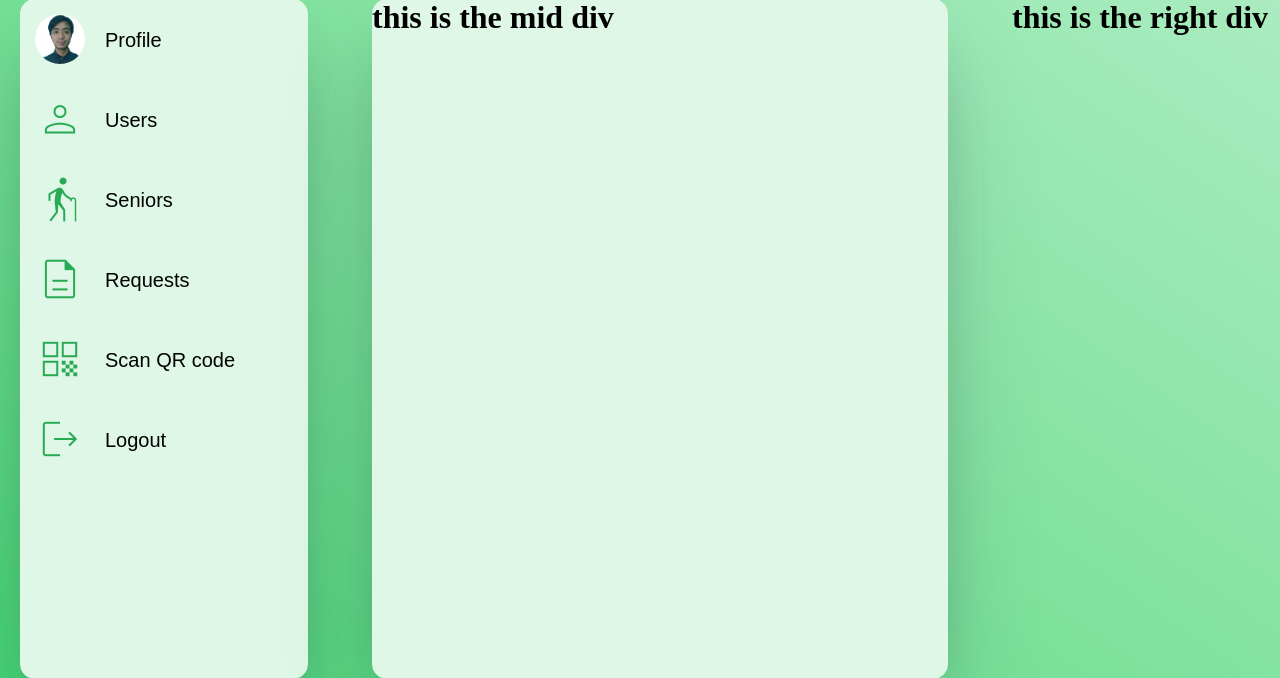
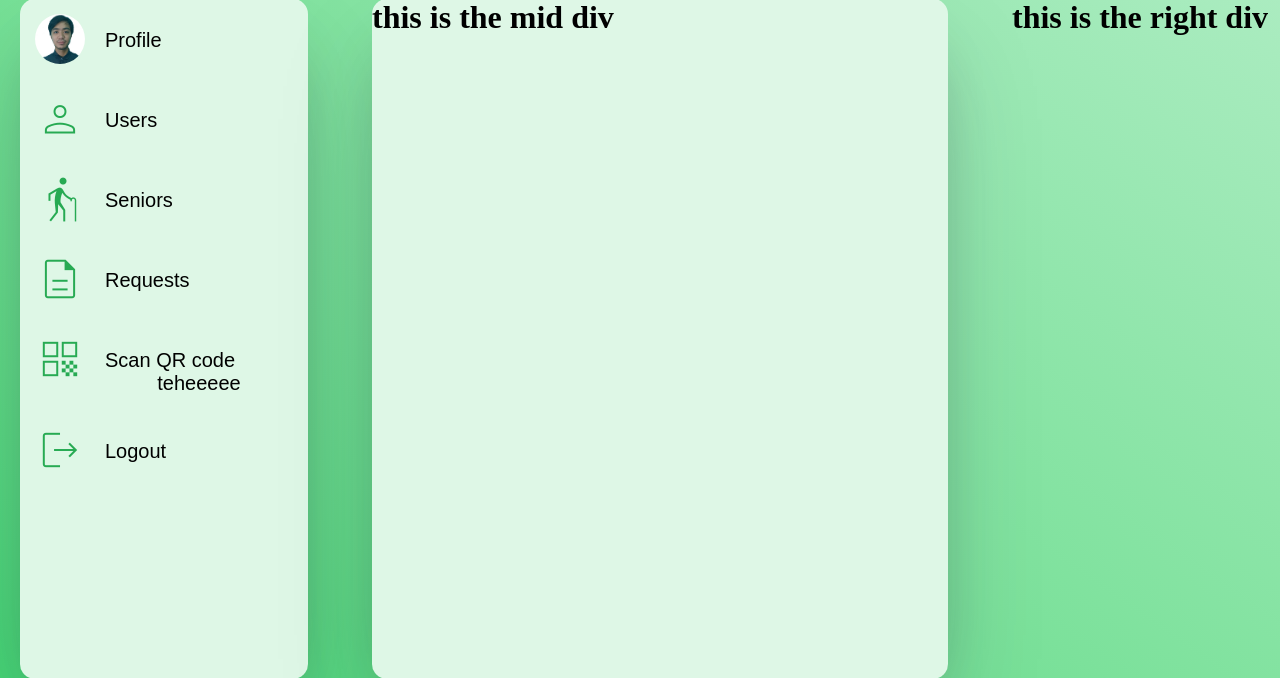
Before and after one commit to ThiccThighLover02/citizen_system, a PHP site: page /admin/admin_home.php in a window 1280 px wide. Shown: the part 91-769 px from the top of the page. Run offline with PHP 8.4, Linux system fonts and the light colour scheme.

Commit message:
wala lang

```diff
--- a/admin/admin_home.php
+++ b/admin/admin_home.php
@@ -44,7 +44,7 @@
         <span class="material-symbols-outlined">
           qr_code
         </span>
-        <p>Scan QR code</p>
+        <p>Scan QR code</p> teheeeee
       </button>
 
       <button class="logout-button">
```
